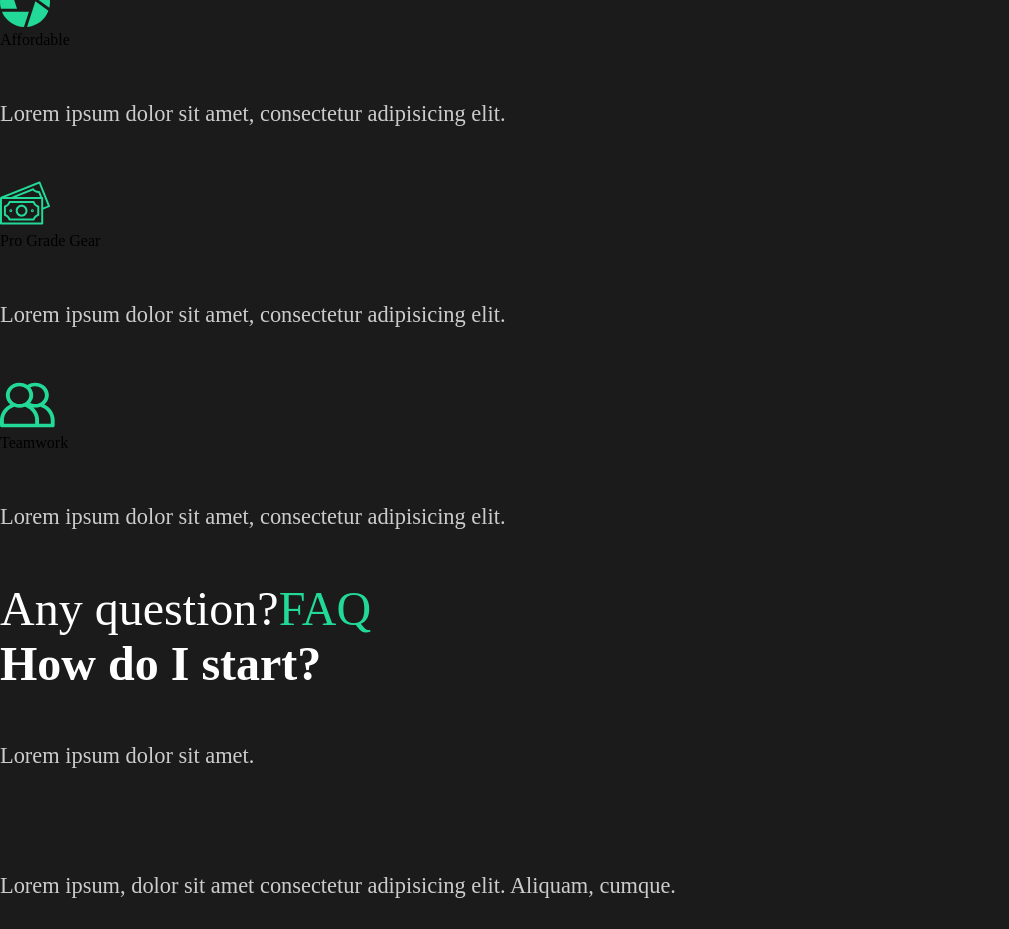
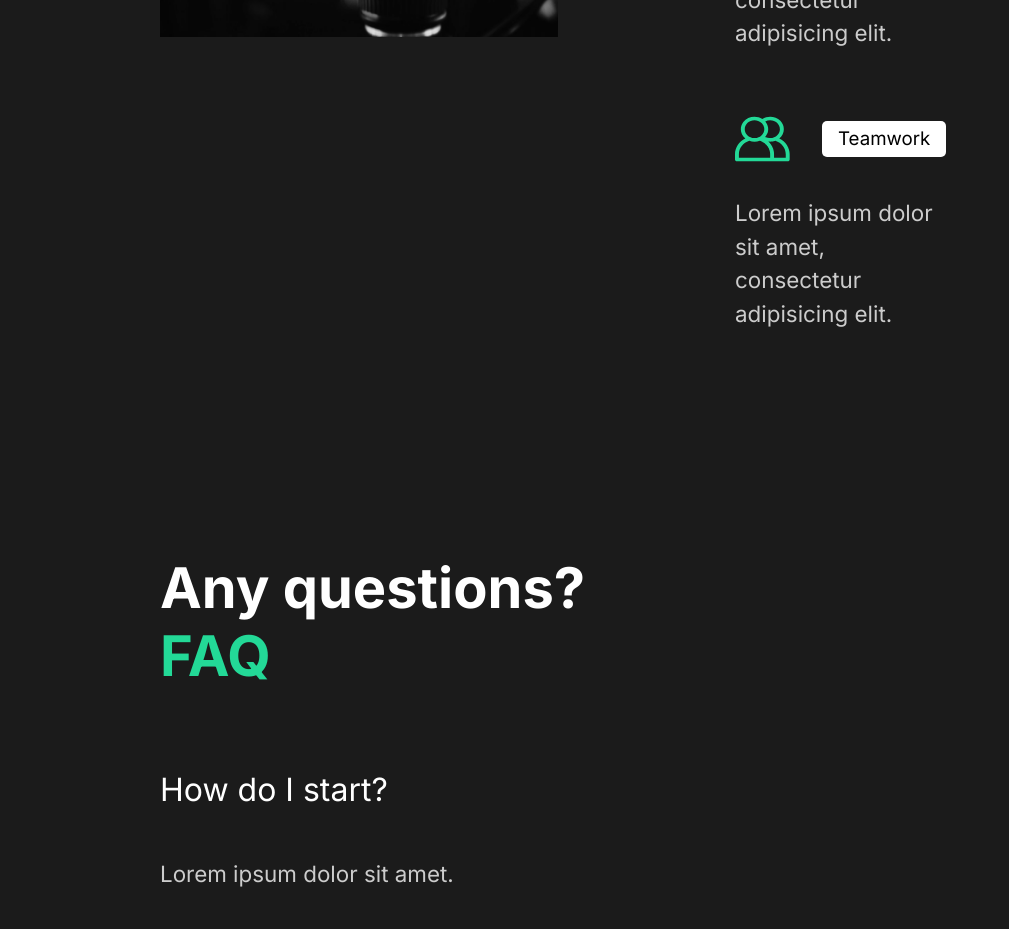
Before and after one commit to PitLuk22/React-Portfolio, a React (Create React App) app: page / in a window 1280 px wide. Shown: the part 1840-2769 px from the top of the page, without its empty margins (0-1009 px from the left). Built offline with nearby package versions, Linux system fonts and the light colour scheme.

Commit message:
styled FAQ section

```diff
--- a/public/index.html
+++ b/public/index.html
@@ -7,6 +7,8 @@
 	<meta name="viewport" content="width=device-width, initial-scale=1" />
 	<meta name="theme-color" content="#000000" />
 	<meta name="description" content="Web site created using create-react-app" />
+	<link href="https://fonts.googleapis.com/css2?family=Inter:wght@400;500;700&family=Lobster&display=swap"
+		rel="stylesheet">
 	<link rel="apple-touch-icon" href="%PUBLIC_URL%/logo192.png" />
 	<link rel="manifest" href="%PUBLIC_URL%/manifest.json" />
 	<title>Portfolio</title>
--- a/src/components/GlobalStyle.js
+++ b/src/components/GlobalStyle.js
@@ -8,6 +8,8 @@ const GlobalStyle = createGlobalStyle`
 	}
 	body {
 		background: #1b1b1b;
+		font-family: 'Inter', sans-serif;
+		/* font-family: 'Lobster', cursive; */
 	}
 	button {
 		position: relative;
@@ -22,7 +24,7 @@ const GlobalStyle = createGlobalStyle`
 		transition: all .5s ease;
 		&:hover {
 			background-color: #23d997;
-			color: #000;
+			color: #242424;
 		}
 		b {
 			position: relative;
@@ -41,18 +43,16 @@ const GlobalStyle = createGlobalStyle`
 	}
 	h1,h2 {
 		font-weight: bold;
-		font-size: 4rem;
+		font-size: 3.5rem;
 		color: #fff;
 	}
 	h3 {
 		font-weight: lighter;
 		color: #fff;
-		font-size: 3rem;
 	}
 	h4 {
 		font-weight: bold;
 		color: #fff;
-		font-size: 3rem;
 	}
 	p {
 		padding: 3rem 0rem;
--- a/src/components/aboutSection/aboutSection.js
+++ b/src/components/aboutSection/aboutSection.js
@@ -1,8 +1,8 @@
 import React from 'react';
-import styled from 'styled-components';
 // Import img
 import home from '../../img/home1.png';
-
+// Styles
+import * as S from './style';
 
 const aboutSection = () => {
 
@@ -44,38 +44,10 @@ const aboutSection = () => {
 				</button>
 			</S.Descr>
 			<S.Image>
-				<img src={home} alt="a man" />
+				<img src={home} alt="home" />
 			</S.Image>
 		</S.About>
 	)
 }
 
-// Styled components
-const S = {};
-
-S.About = styled.div`
-	min-height: 90vh;
-	display: flex;
-	justify-content: space-between;
-	align-items: center;
-	padding: 5rem 10rem;
-	color: #fff;
-`;
-S.Descr = styled.div`
-	padding-right: 5rem;
-`;
-S.Image = styled.div`
-	flex: 1;
-	overflow: hidden;
-	img {
-		width: 100%;
-		height: 80vh;
-		object-fit: cover;
-	}
-`;
-S.Hide = styled.div`
-	overflow: hidden;
-`;
-
-
 export default aboutSection;
--- /dev/null
+++ b/src/components/aboutSection/style.js
@@ -0,0 +1,25 @@
+import styled from 'styled-components';
+
+
+export const About = styled.div`
+	min-height: 90vh;
+	display: flex;
+	justify-content: space-around;
+	align-items: center;
+	padding: 5rem 10rem;
+	color: #fff;
+`;
+export const Descr = styled.div`
+	padding-right: 5rem;
+`;
+export const Image = styled.div`
+	overflow: hidden;
+	img {
+		width: 32vw;
+		height: 80vh;
+		object-fit: cover;
+	}
+`;
+export const Hide = styled.div`
+	overflow: hidden;
+`;
--- a/src/components/faqSection/faqSection.js
+++ b/src/components/faqSection/faqSection.js
@@ -1,44 +1,49 @@
 import React from 'react';
-import styled from 'styled-components';
+// Styles
+import * as S from './style';
 
 const FaqSection = () => {
 	return (
-		<div className='faq'>
+		<S.Faq>
 			<div className="faq__title">
-				<h3>
-					Any question?
+				<h2>
+					Any questions?
 					<span>FAQ</span>
-				</h3>
+				</h2>
 			</div>
-			<div className="faq__question question">
+			<S.Question>
 				<h4>How do I start?</h4>
 				<div className="answer">
 					<p>Lorem ipsum dolor sit amet.</p>
 					<p>Lorem ipsum, dolor sit amet consectetur adipisicing elit. Aliquam, cumque.</p>
 				</div>
-			</div>
-			<div className="faq__question question">
+				<div className="faq-line"></div>
+			</S.Question>
+			<S.Question>
 				<h4>What products do you offer?</h4>
 				<div className="answer">
 					<p>Lorem ipsum dolor sit amet.</p>
 					<p>Lorem ipsum, dolor sit amet consectetur adipisicing elit. Aliquam, cumque.</p>
 				</div>
-			</div>
-			<div className="faq__question question">
+				<div className="faq-line"></div>
+			</S.Question>
+			<S.Question>
 				<h4>Different payments methods</h4>
 				<div className="answer">
 					<p>Lorem ipsum dolor sit amet.</p>
 					<p>Lorem ipsum, dolor sit amet consectetur adipisicing elit. Aliquam, cumque.</p>
 				</div>
-			</div>
-			<div className="faq__question question">
+				<div className="faq-line"></div>
+			</S.Question>
+			<S.Question>
 				<h4>Daily schedule</h4>
 				<div className="answer">
 					<p>Lorem ipsum dolor sit amet.</p>
 					<p>Lorem ipsum, dolor sit amet consectetur adipisicing elit. Aliquam, cumque.</p>
 				</div>
-			</div>
-		</div>
+				<div className="faq-line"></div>
+			</S.Question>
+		</S.Faq>
 	)
 }
 
--- /dev/null
+++ b/src/components/faqSection/style.js
@@ -0,0 +1,34 @@
+import styled from 'styled-components';
+import { About } from '../aboutSection/style';
+
+export const Faq = styled(About)`
+	display: block;
+	.faq__title {
+		padding-bottom: 2rem;
+		span {
+			display: block;
+		}
+	}
+
+`;
+
+export const Question = styled.div`
+	padding: 3rem 0;
+	cursor: pointer;
+	h4 {
+		font-size: 2rem;
+		font-weight: lighter;
+	}
+	.answer {
+		padding: 2rem 0;
+	}
+	p {
+		padding: 1rem 0;
+	}
+	.faq-line {
+		height: 4px;
+		width: 100%;
+		background-color: #fff;
+		border-radius: 5px;
+	}
+`;
--- a/src/components/servicesSection/servicesSection.js
+++ b/src/components/servicesSection/servicesSection.js
@@ -5,49 +5,51 @@ import clock from '../../img/clock.svg';
 import diaphragm from '../../img/diaphragm.svg';
 import money from '../../img/money.svg';
 import teamwork from '../../img/teamwork.svg';
+// Styles
+import * as S from './style';
 
 const ServicesSection = () => {
 	return (
-		<div className='services'>
-			<div className="services__img">
-				<img src={servicesImg} alt="services img" />
-			</div>
-			<div className="services__descr descr">
+		<S.Service>
+			<S.Image>
+				<img src={servicesImg} alt="services" />
+			</S.Image>
+			<S.Description>
 				<div className="descr__title">
-					<h3>High <span>quality</span> service.</h3>
+					<h2>High <span>quality</span> service.</h2>
 				</div>
-				<div className="sescr__cards">
-					<div className="card">
+				<S.Cards>
+					<S.Card>
 						<div className="card__img">
 							<img src={clock} alt="icon" />
-							<div className='card__title'>Efficient</div>
+							<h3 className='card__title'>Efficient</h3>
 						</div>
 						<p className='card__text'>Lorem ipsum dolor sit amet, consectetur adipisicing elit.</p>
-					</div>
-					<div className="card">
+					</S.Card>
+					<S.Card>
 						<div className="card__img">
 							<img src={diaphragm} alt="icon" />
-							<div className='card__title'>Affordable</div>
+							<h3 className='card__title'>Affordable</h3>
 						</div>
 						<p className='card__text'>Lorem ipsum dolor sit amet, consectetur adipisicing elit.</p>
-					</div>
-					<div className="card">
+					</S.Card>
+					<S.Card>
 						<div className="card__img">
 							<img src={money} alt="icon" />
-							<div className='card__title'>Pro Grade Gear</div>
+							<h3 className='card__title'>Pro Grade Gear</h3>
 						</div>
 						<p className='card__text'>Lorem ipsum dolor sit amet, consectetur adipisicing elit.</p>
-					</div>
-					<div className="card">
+					</S.Card>
+					<S.Card>
 						<div className="card__img">
 							<img src={teamwork} alt="icon" />
-							<div className='card__title'>Teamwork</div>
+							<h3 className='card__title'>Teamwork</h3>
 						</div>
 						<p className='card__text'>Lorem ipsum dolor sit amet, consectetur adipisicing elit.</p>
-					</div>
-				</div>
-			</div>
-		</div>
+					</S.Card>
+				</S.Cards>
+			</S.Description>
+		</S.Service>
 	)
 }
 
--- /dev/null
+++ b/src/components/servicesSection/style.js
@@ -0,0 +1,51 @@
+import styled from 'styled-components';
+import { About, Descr, Image } from '../aboutSection/style';
+
+export const Service = styled(About)`
+	h2 {
+		padding-bottom: 2.8rem;
+	}
+	p {
+		width: 70%;
+		padding: 2rem 0 4rem 0;
+	}
+`;
+export const Description = styled(Descr)`
+	padding-left: 5rem;
+	padding-right:0;
+	width: 60%;
+	display: flex;
+	justify-content: center;
+	align-items: center;
+	flex-direction: column;
+`;
+
+export const Cards = styled.div`
+	width: 100%;
+	display: flex;
+	flex-wrap: wrap;
+	justify-content: center;
+	align-items: center;
+	padding: 3rem 0 0 0;
+`;
+export const Card = styled.div`
+	flex-basis: 18rem;
+
+	.card__img {
+		display: flex;
+		justify-content: flex-start;
+		align-items: center;
+		img {
+			margin-right: 2rem;
+		}
+		.card__title {
+			padding: .4rem 1rem;
+			background-color: #fff;
+			border-radius: 5px;
+			color: #000;
+		}
+	}
+`;
+
+
+export { Image }
```
Also changed, not shown: 1 other file (tests, documents, lock files or other folders).
